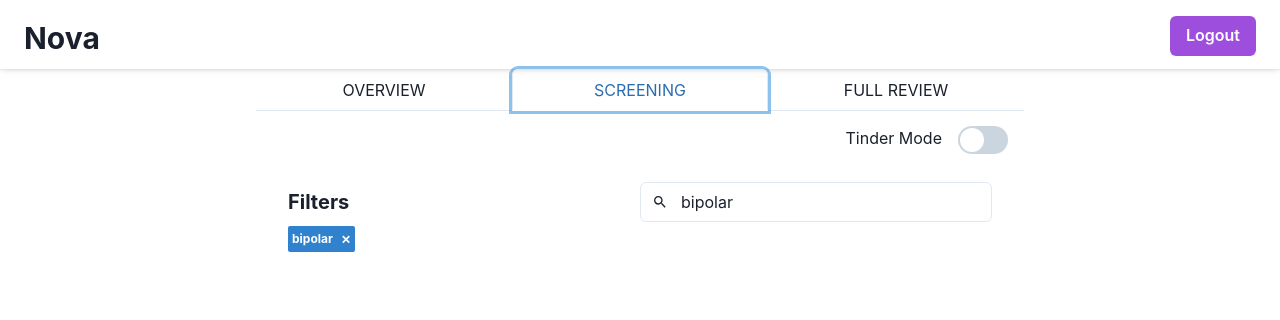
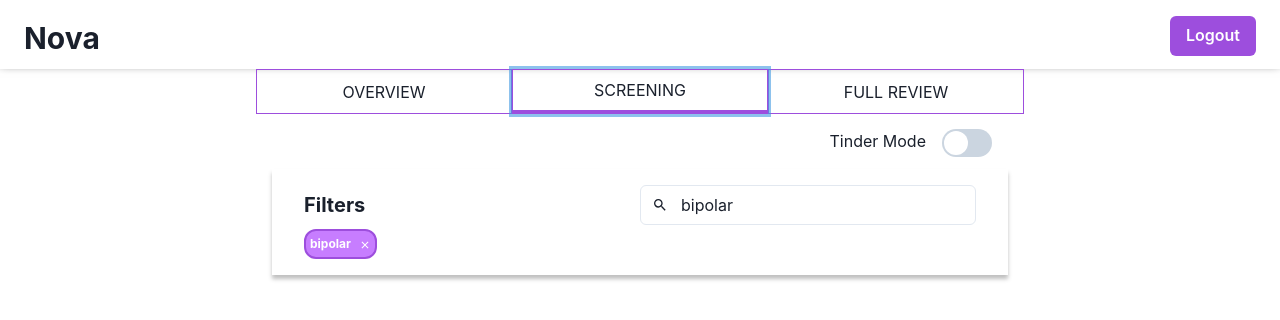
Before and after one commit to Puepis/nova, a React (Create React App) app: page / in a window 1280 px wide. Both pictures are taken after a click on the tab "SCREENING". Shown: the top 320 px of the page. Built offline with nearby package versions, Linux system fonts and the light colour scheme.

Commit message:
big change

```diff
--- a/src/components/Card.tsx
+++ b/src/components/Card.tsx
@@ -1,33 +1,66 @@
-import React from 'react';
-import { Container, Text, Button, Box } from '@chakra-ui/react';
+import React from "react";
+import { Container, Text, Button, Box, Link } from "@chakra-ui/react";
 import { Article } from "../utils/data";
+import {
+  setLocalStorageObj,
+  getLocalStorageObj,
+} from "../utils/LocalStorageUtils";
 
 type CardType = {
-  article: Article
-}
+  article: Article;
+};
 
 const Card = ({ article }: CardType) => {
   const { title, authors, publication, abstract, url } = article;
   return (
     <Container
       maxW="container.md"
-      display="flex"
-      flexDirection="column"
       boxShadow="0px 4px 4px rgba(0, 0, 0, 0.25)"
-      alignContent="flex-start"
+      display="table"
+      padding="27px"
     >
-      <Text fontSize="10px">Published: {publication.publicationDate}</Text>
-      <Text>{title}</Text>
-      <Text>{authors.toString()}</Text>
-      <Text>{publication.publicationName}</Text>
-      <Text>{abstract}</Text>
-      <Text>{url}</Text>
-      <Box>
-        <Button backgroundColor="green.100" _hover={{ bg: "green.200" }} color="white">Approve</Button>
-        <Button backgroundColor="red.100" _hover={{ bg: "red.200" }} color="white">Deny</Button>
+      <Text fontSize="10px" marginBottom="8px">
+        Published: {publication.publicationDate}
+      </Text>
+      <Text fontSize="14px" marginBottom="6px">
+        {title}
+      </Text>
+      <Text fontSize="11px" marginBottom="16px">
+        {authors.toString()}
+      </Text>
+      <Text fontSize="12px" marginBottom="36px">
+        {publication.publicationName}
+      </Text>
+      <Text fontSize="12px" fontWeight="bold" marginBottom="6px">
+        Abstract
+      </Text>
+      <Text fontSize="12px" marginBottom="16px">
+        {abstract}
+      </Text>
+      <Text fontSize="10px" marginBottom="44px">
+        Original article: <Link>{url}</Link>
+      </Text>
+      <Box display="flex" flexDirection="row" justifyContent="flex-end">
+        <Button
+          width="120px"
+          backgroundColor="green.100"
+          _hover={{ bg: "green.200" }}
+          marginRight="20px"
+          color="white"
+        >
+          Approve
+        </Button>
+        <Button
+          width="120px"
+          backgroundColor="red.100"
+          _hover={{ bg: "red.200" }}
+          color="white"
+        >
+          Reject
+        </Button>
       </Box>
     </Container>
-  )
-}
+  );
+};
 
-export default Card
+export default Card;
--- a/src/components/Filter.tsx
+++ b/src/components/Filter.tsx
@@ -10,8 +10,9 @@ import {
   Badge,
   Button,
   Heading,
+  Container,
 } from "@chakra-ui/react";
-import { MdSearch } from "react-icons/md";
+import { MdSearch, MdClose } from "react-icons/md";
 
 export type FilterBadgeProps = {
   filterValue: string;
@@ -24,7 +25,10 @@ const FilterBadge = ({ filterValue, setFilterValue }: FilterBadgeProps) => {
       variant="solid"
       textTransform="none"
       padding="4px"
-      colorScheme="blue"
+      backgroundColor="purple.200"
+      border="2px solid"
+      borderColor="purple.300"
+      borderRadius="12px"
     >
       {filterValue}
       <Button
@@ -33,7 +37,7 @@ const FilterBadge = ({ filterValue, setFilterValue }: FilterBadgeProps) => {
         size="clear"
         onClick={() => setFilterValue("")}
       >
-        ✕
+        <Icon as={MdClose} />
       </Button>
     </Badge>
   );
@@ -46,6 +50,7 @@ type FilterProps = {
 
 const Filter = ({ query, setQuery }: FilterProps) => {
   return (
+    <Container maxW="container.md" boxShadow="0px 4px 4px rgba(0, 0, 0, 0.25)">
       <Flex padding="16px" direction="column">
         <Flex direction="row" marginBottom="4px">
           <Flex flex={2} alignItems="center">
@@ -69,9 +74,12 @@ const Filter = ({ query, setQuery }: FilterProps) => {
           </Box>
         </Flex>
         <Flex justifyContent="left">
-        {query && <FilterBadge filterValue={query} setFilterValue={setQuery} />}
+          {query && (
+            <FilterBadge filterValue={query} setFilterValue={setQuery} />
+          )}
         </Flex>
       </Flex>
+    </Container>
   );
 };
 
--- a/src/components/pages/HomePage.tsx
+++ b/src/components/pages/HomePage.tsx
@@ -38,9 +38,42 @@ const HomePage = () => {
           isFitted
         >
           <TabList>
-            <Tab>OVERVIEW</Tab>
-            <Tab>SCREENING</Tab>
-            <Tab>FULL REVIEW</Tab>
+            <Tab
+              borderRadius="0px"
+              border="1px solid"
+              borderColor="purple.300"
+              _selected={{
+                border: "1px solid",
+                borderBottom: "4px solid",
+                borderColor: "purple.300",
+              }}
+            >
+              OVERVIEW
+            </Tab>
+            <Tab
+              borderRadius="0px"
+              border="1px solid"
+              borderColor="purple.300"
+              _selected={{
+                border: "1px solid",
+                borderBottom: "4px solid",
+                borderColor: "purple.300",
+              }}
+            >
+              SCREENING
+            </Tab>
+            <Tab
+              borderRadius="0px"
+              border="1px solid"
+              borderColor="purple.300"
+              _selected={{
+                border: "1px solid",
+                borderBottom: "4px solid",
+                borderColor: "purple.300",
+              }}
+            >
+              FULL REVIEW
+            </Tab>
           </TabList>
           <TabPanels>
             <TabPanel>Test</TabPanel>
--- a/src/components/pages/Screening.tsx
+++ b/src/components/pages/Screening.tsx
@@ -1,8 +1,8 @@
 import React, { Dispatch, SetStateAction, useState } from "react";
-import { Text, Flex, Switch } from "@chakra-ui/react";
+import { Text, Flex, Switch, Container } from "@chakra-ui/react";
 import { Article } from "../../utils/data";
 import Filter from "../Filter";
-import Card from '../Card';
+import Card from "../Card";
 
 type ScreeningProps = {
   articles: Article[];
@@ -15,7 +15,13 @@ const Screening = ({ articles, query, setQuery }: ScreeningProps) => {
 
   return (
     <Flex direction="column">
-      <Flex justifyContent="flex-end" marginBottom="12px">
+      <Container
+        display="flex"
+        flexDirection="row"
+        justifyContent="flex-end"
+        marginBottom="12px"
+        maxW="container.md"
+      >
         <Text>Tinder Mode</Text>
         <Switch
           size="lg"
@@ -24,13 +30,13 @@ const Screening = ({ articles, query, setQuery }: ScreeningProps) => {
             setIsCarouselMode((isCarouselMode) => !isCarouselMode)
           }
         />
-      </Flex>
+      </Container>
       {isCarouselMode ? (
         <Text>Carousel</Text>
       ) : (
         <Flex direction="column">
           <Filter query={query} setQuery={setQuery} />
-          {articles[0]  && <Card article={articles[0]}/>}
+          {articles && articles.map((article) => <Card article={article} />)}
         </Flex>
       )}
     </Flex>
```
Also changed, not shown: src/App.tsx (line endings or trailing spaces). Lines whose indentation alone changed are shown as unchanged.
